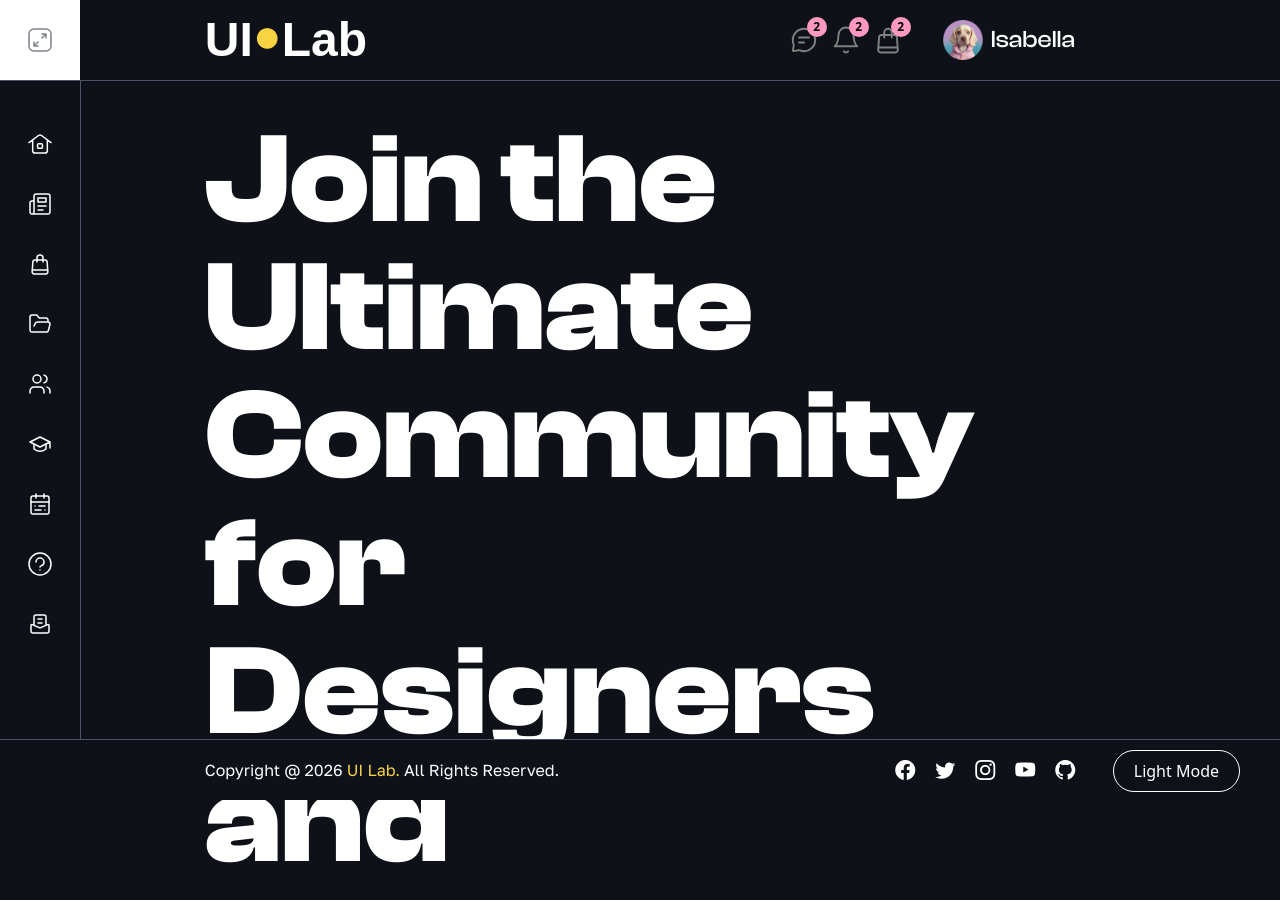
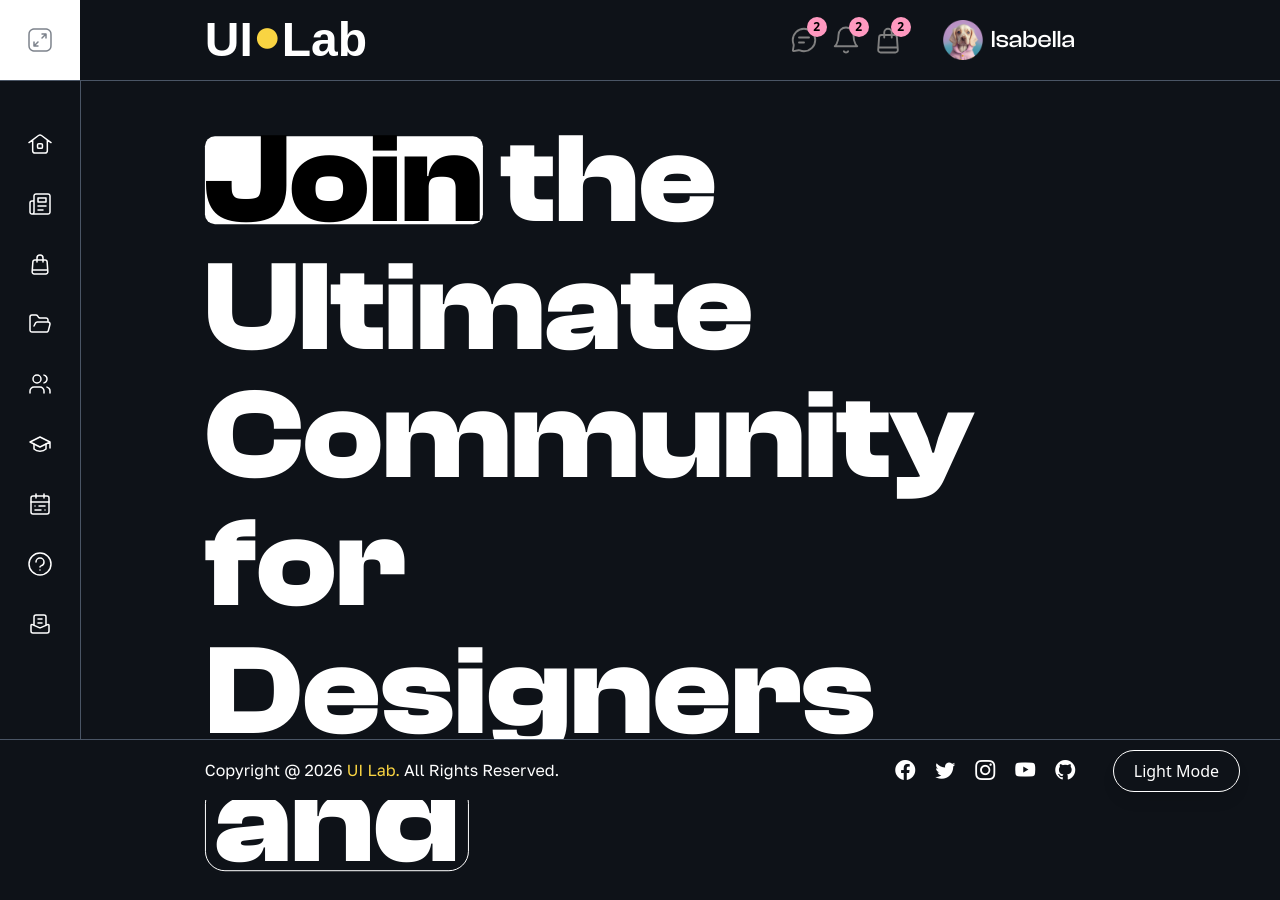
Before and after one commit to Jisap/nextjs16-uilab, a Next.js app: page /Pages/Index/Hero in a window 1280 px wide. Shown: the top 900 px of the page. Built offline with nearby package versions, Linux system fonts and the light colour scheme; a web font is replaced by a local one.

Commit message:
feat: initialize globals.css with Tailwind configuration, custom theme variables, and global font-face definitions

```diff
--- a/app/globals.css
+++ b/app/globals.css
@@ -127,3 +127,41 @@
   height: 1px;
   background-color: rgba(131, 131, 131, 1);
 }
+
+.hero-span1 {
+  color: var(--color-black);
+  position: relative;
+  overflow: hidden;
+  z-index: 1;
+}
+
+.hero-span2 {
+  position: relative;
+  z-index: 1;
+  padding: 0 10px;
+}
+
+.hero-span1::after {
+  content: "";
+  position: absolute;
+  top: 50%;
+  left: 50%;
+  transform: translate(-50%, -50%);
+  border-radius: 10px;
+  width: 100%;
+  height: 60%;
+  background-color: var(--color-white);
+  z-index: -1;
+}
+
+.hero-span2::after {
+  content: "";
+  position: absolute;
+  top: 55%;
+  left: 50%;
+  transform: translate(-50%, -50%);
+  border-radius: 20px;
+  width: 100%;
+  height: 60%;
+  border: 1px solid var(--color-white)
+}
```
